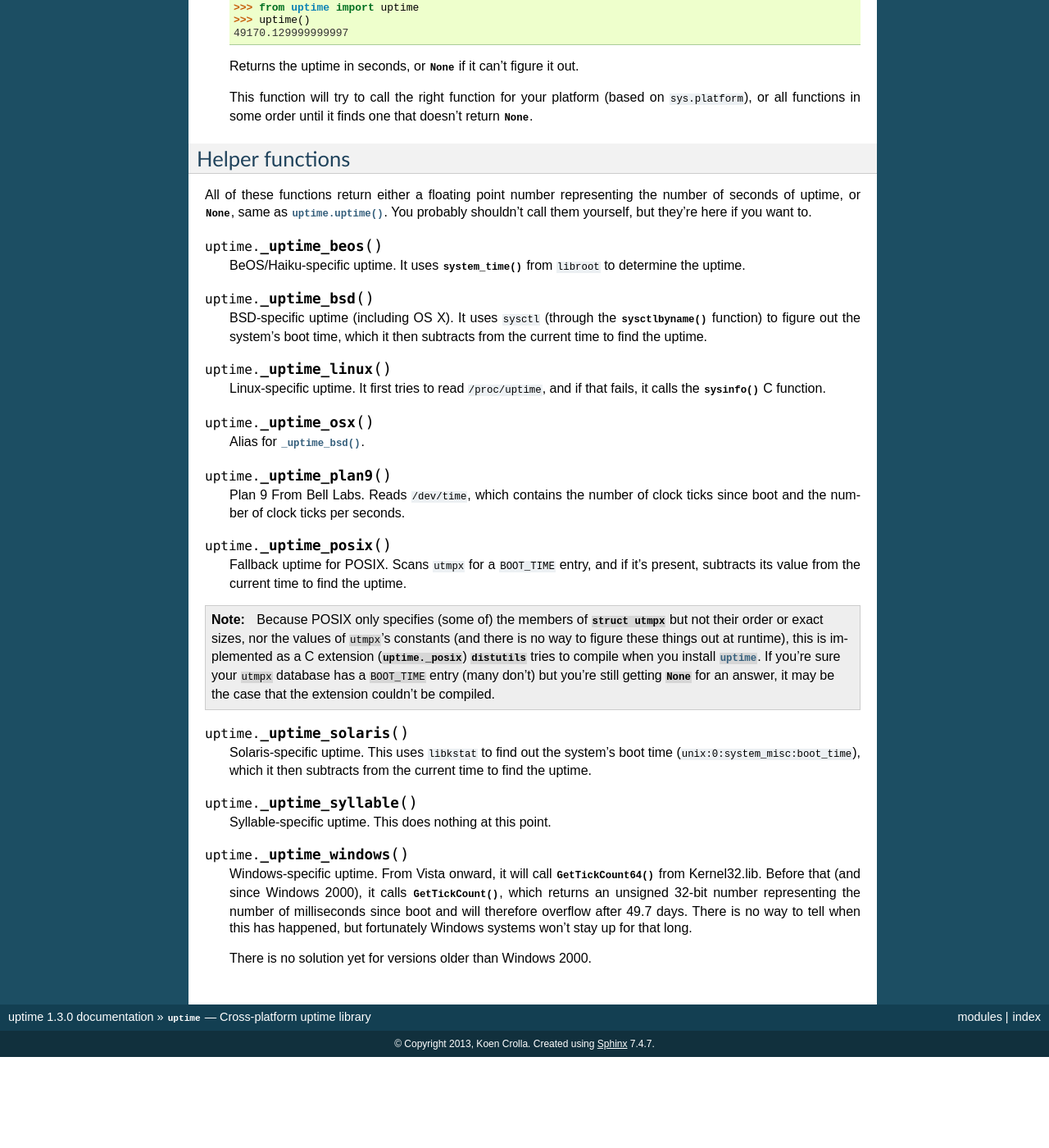
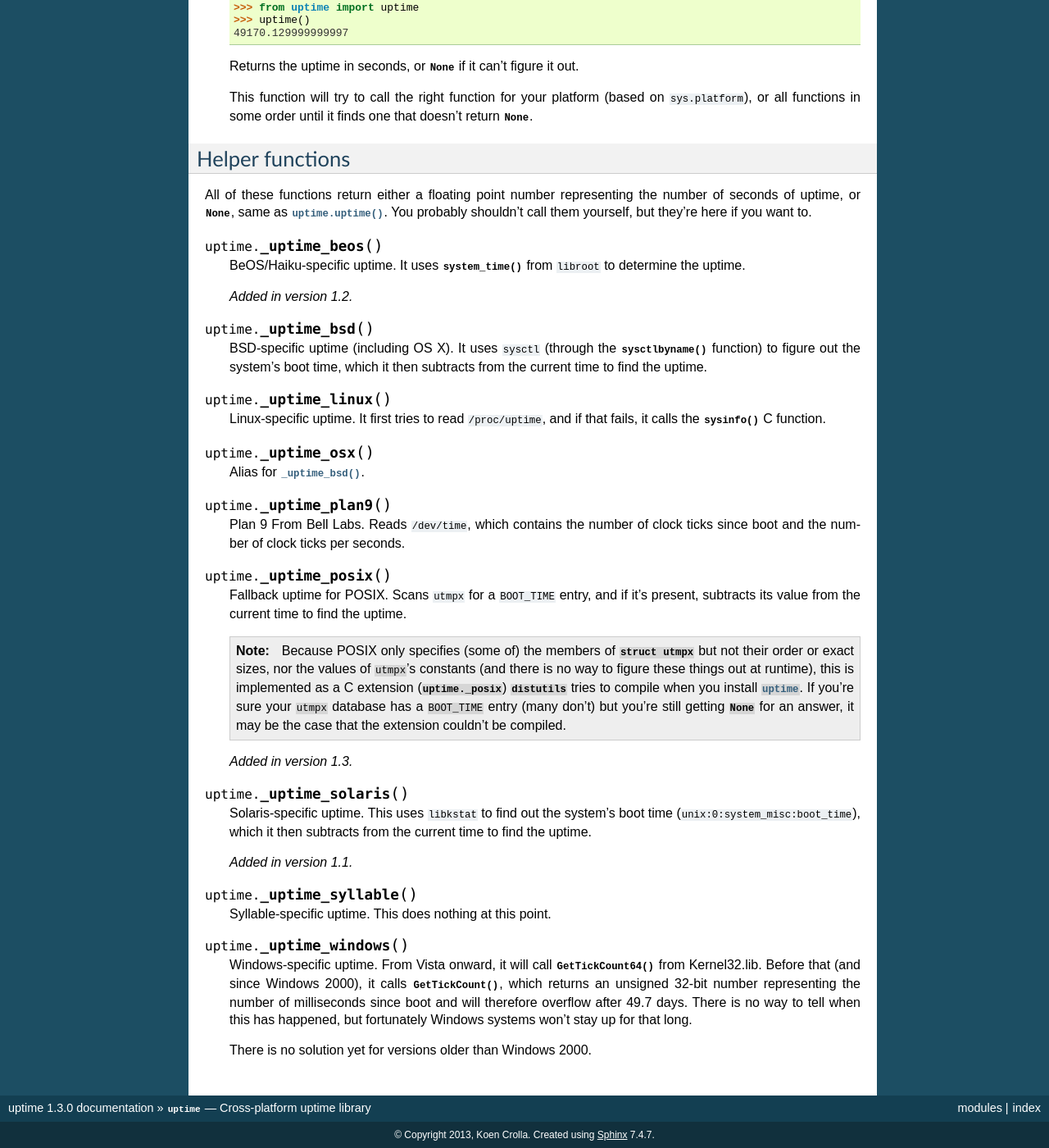
Before and after one commit to Cairnarvon/uptime, a Sphinx documentation site: the page built from doc/index.rst, in a window 1280 px wide and 1400 px high, scrolled down 509 px. Shown: the whole window at 82% size. Built offline with Sphinx 7.4.7, drawn with Linux system fonts in a browser that asks for light colours; before the commit the page ends 1798 px from its top, so only the background shows below that.

Commit message:
Added version information to docs.

```diff
--- a/doc/index.rst
+++ b/doc/index.rst
@@ -58,6 +58,8 @@
    BeOS/Haiku-specific uptime. It uses :c:func:`system_time` from ``libroot``
    to determine the uptime.
 
+   .. versionadded:: 1.2
+
 .. function:: _uptime_bsd
 
    BSD-specific uptime (including OS X). It uses ``sysctl`` (through the
@@ -84,22 +86,27 @@
    if it's present, subtracts its value from the current time to find the
    uptime.
 
-.. note::
+   .. note::
 
-   Because POSIX only specifies (some of) the members of :c:type:`struct utmpx`
-   but not their order or exact sizes, nor the values of ``utmpx``'s constants
-   (and there is no way to figure these things out at runtime), this is
-   implemented as a C extension (:mod:`uptime._posix`) :mod:`distutils` tries
-   to compile when you install :mod:`uptime`. If you're sure your ``utmpx``
-   database has a ``BOOT_TIME`` entry (many don't) but you're still getting
-   :const:`None` for an answer, it may be the case that the extension couldn't
-   be compiled.
+      Because POSIX only specifies (some of) the members of
+      :c:type:`struct utmpx` but not their order or exact sizes, nor the
+      values of ``utmpx``'s constants (and there is no way to figure these
+      things out at runtime), this is implemented as a C extension
+      (:mod:`uptime._posix`) :mod:`distutils` tries to compile when you
+      install :mod:`uptime`. If you're sure your ``utmpx`` database has a
+      ``BOOT_TIME`` entry (many don't) but you're still getting :const:`None`
+      for an answer, it may be the case that the extension couldn't be
+      compiled.
+
+   .. versionadded:: 1.3
 
 .. function:: _uptime_solaris
 
    Solaris-specific uptime. This uses ``libkstat`` to find out the system's
    boot time (``unix:0:system_misc:boot_time``), which it then subtracts from
    the current time to find the uptime.
+
+   .. versionadded:: 1.1
 
 .. function:: _uptime_syllable
 
```
